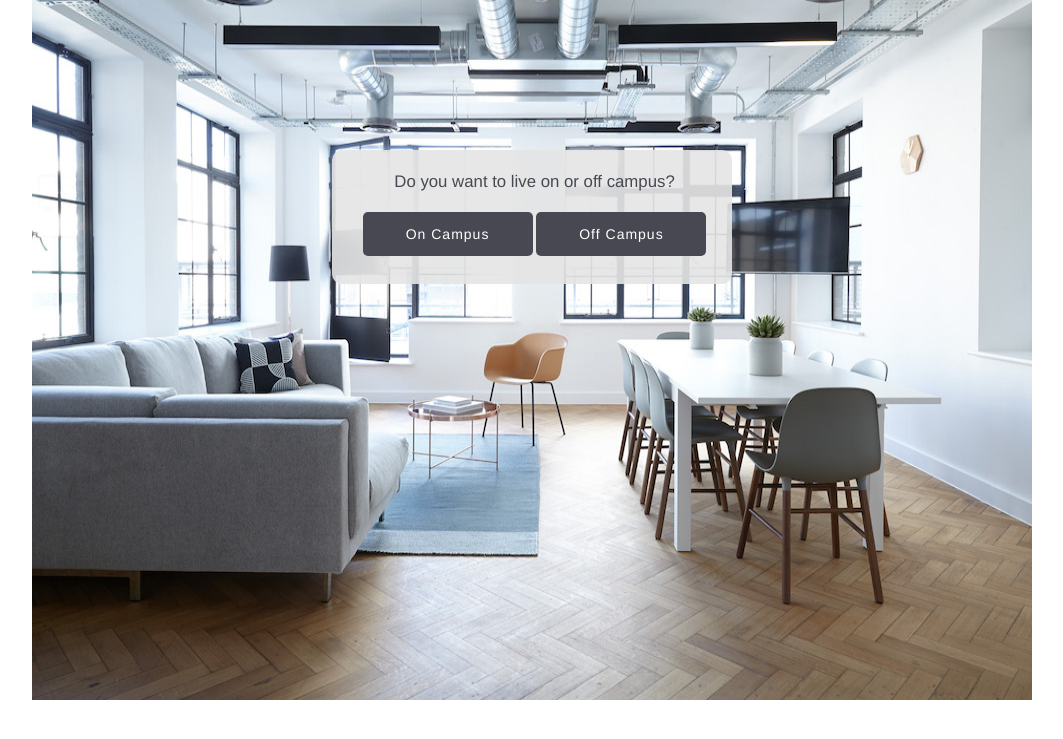
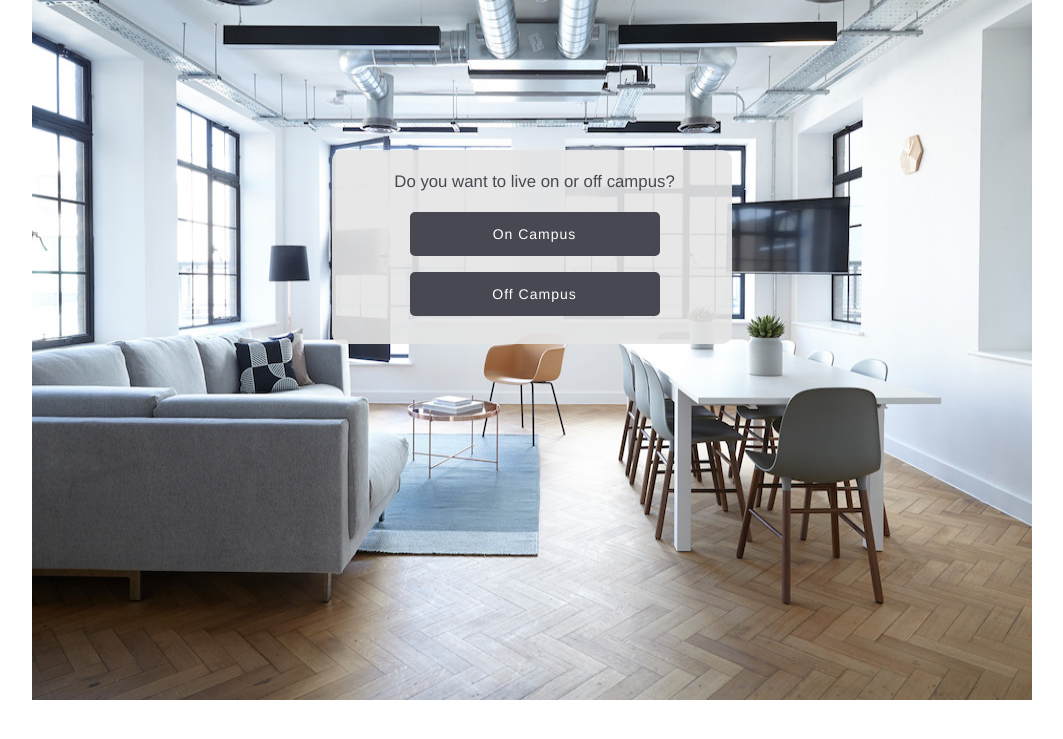
Before and after one commit to mdoxey06/Shell-ter, a PHP site: page /preference1.php in a window 1280 px wide. Shown: the top 739 px of the page, without its empty margins (108-1171 px from the left). Run offline with PHP 8.4, Linux system fonts and the light colour scheme; data that the repository does not hold is empty; some libraries are stand-ins or nearby versions.

Commit message:
Update mainstyle.css

```diff
--- a/mainstyle.css
+++ b/mainstyle.css
@@ -88,7 +88,7 @@ li {
 }
 
 input[type=button], input[type=submit] {
-	width: 170px;
+	width: 250px;
 	background-color: #474851;
 	color: white;
 	padding: 12px 15px;
```
